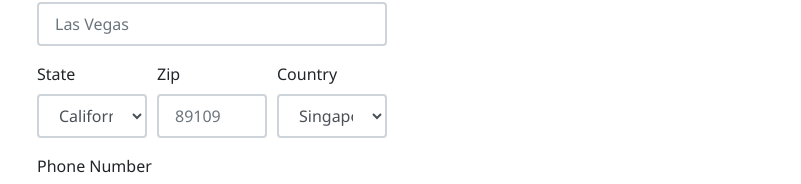
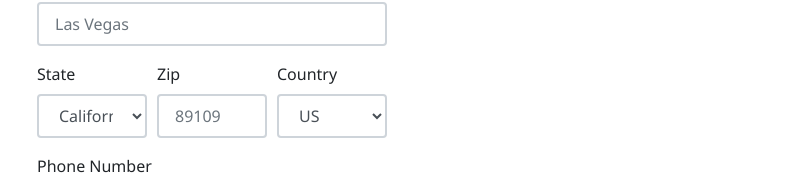
Before and after one commit to jysfc/suite-project-mpa, a React (Create React App) app: page /edit-property in a window 1280 px wide. Shown: the part 478-662 px from the top of the page, without its empty margins (238-1039 px from the left). Built offline with nearby package versions, Linux system fonts and the light colour scheme; no server answers.

Commit message:
revise back to finish of select prop

```diff
--- a/src/components/ui/PropInput.js
+++ b/src/components/ui/PropInput.js
@@ -166,9 +166,7 @@ class PropInput extends React.Component {
                      onChange={(e) => this.updatePropInput(e)}
                   >
                      <option value="CA">California</option>
-                     <option value="NV" selected>
-                        Nevada
-                     </option>
+                     <option value="NV">Nevada</option>
                   </select>
                </div>
                <div className="form-group col-md-4">
@@ -193,10 +191,7 @@ class PropInput extends React.Component {
                      name="inputCountry"
                      onChange={(e) => this.updatePropInput(e)}
                   >
-                     <option value="SG">Singapore</option>
-                     <option value="US" selected>
-                        United States
-                     </option>
+                     <option value="US">US</option>
                   </select>
                </div>
             </div>
--- a/src/components/ui/PropPrev.js
+++ b/src/components/ui/PropPrev.js
@@ -4,11 +4,6 @@ import RemoveIcon from "../../icons/remove.svg";
 import { connect } from "react-redux";
 
 function PropPrev(props) {
-   // constructor(props) {
-   //    super(props);
-   //    console.log("In the Edit Property Component");
-   // }
-
    return (
       //<!-- Property -->
       <div className="col my-6 mr-2 shadow p-3 bg-white rounded">
--- a/src/components/ui/SuitePrev.js
+++ b/src/components/ui/SuitePrev.js
@@ -15,7 +15,6 @@ class SuitePrev extends React.Component {
    render() {
       return (
          //<!--SuitePrev-->
-
          <div
             className="mb-3 mt-4 shadow p-3 mb-5 bg-white rounded"
             style={{ maxWidth: "900px", height: "auto" }}
--- a/src/store/reducers/editableProperty.js
+++ b/src/store/reducers/editableProperty.js
@@ -1,10 +1,8 @@
 import actions from "../actions";
 
 export default function editableProperty(editableProperty = {}, action) {
-   let newEditableProperty = { ...editableProperty };
    switch (action.type) {
       case actions.UPDATE_EDITABLE_PROPERTY:
-         newEditableProperty.property = action.payload.property;
          return action.payload;
       default:
          return editableProperty;
```
